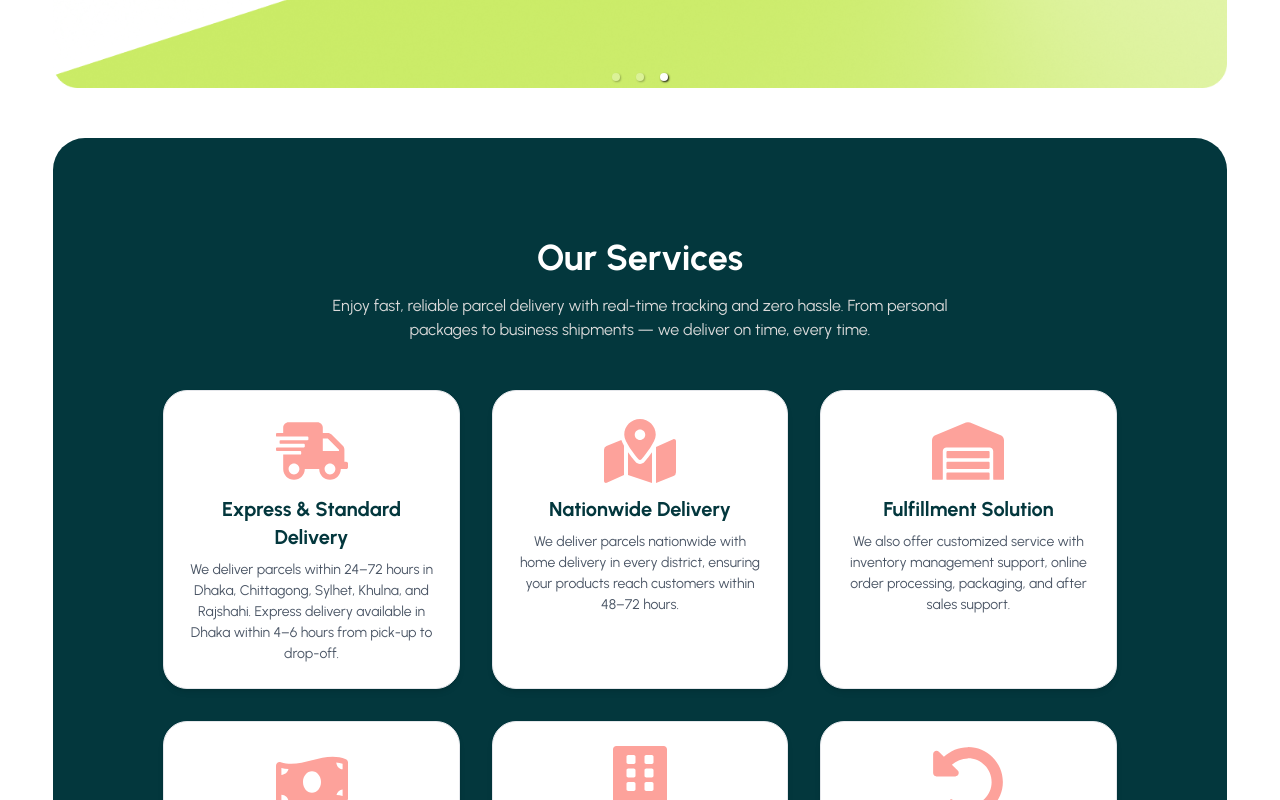
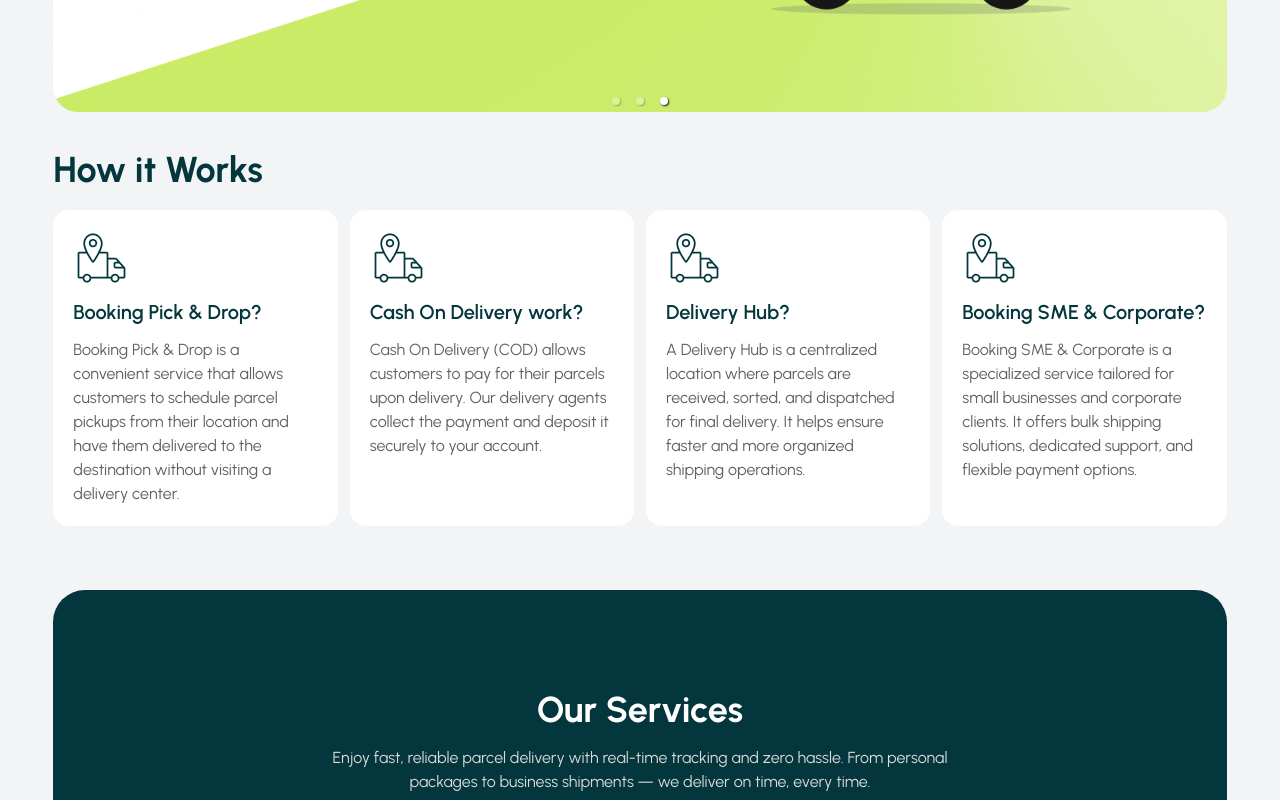
Before and after one commit to MD-SIFAT-AHAMED/FastFare-Client-Side, a React (Vite) app: page / in a window 1280 px wide. Shown: the part 520-1320 px from the top of the page. Built offline with nearby package versions, Linux system fonts and the light colour scheme.

Commit message:
HowWork section added and every section background colour change

```diff
--- a/src/Pages/Home/Banner/Banner.jsx
+++ b/src/Pages/Home/Banner/Banner.jsx
@@ -7,8 +7,14 @@ import "react-responsive-carousel/lib/styles/carousel.min.css"; // requires a lo
 
 const Banner = () => {
   return (
+    <div className="bg-gray-100">
       <div className="max-w-screen-2xl w-11/12 mx-auto">
-      <Carousel autoPlay={true} showStatus={false} infiniteLoop={true} showThumbs={false}>
+        <Carousel
+          autoPlay={true}
+          showStatus={false}
+          infiniteLoop={true}
+          showThumbs={false}
+        >
           <div>
             <img src={bannerImg1} />
           </div>
@@ -20,6 +26,7 @@ const Banner = () => {
           </div>
         </Carousel>
       </div>
+    </div>
   );
 };
 
--- a/src/Pages/Home/Home/Home.jsx
+++ b/src/Pages/Home/Home/Home.jsx
@@ -6,11 +6,13 @@ import ServiceProdive from '../ServiceProvide/ServiceProvide';
 import BeMerchant from '../BeMerchant/BeMerchant';
 import CommentSwiper from '../CommentSwiper/CommentSwiper';
 import FaqSection from '../FaqSection/FaqSection';
+import HowWorks from '../HowWorks/HowWorks';
 
 const Home = () => {
     return (
         <div>
             <Banner/>
+            <HowWorks/>
             <OurServices/>
             <ClientLogoMarquee/>
             <ServiceProdive/>
--- /dev/null
+++ b/src/Pages/Home/HowWorks/HowWorks.jsx
@@ -0,0 +1,51 @@
+import React from "react";
+import car from "../../../assets/bookingIcon.png";
+const HowWorks = () => {
+  const delivery = [
+    {
+      id: 1,
+      question: "Booking Pick & Drop?",
+      answer:
+        "Booking Pick & Drop is a convenient service that allows customers to schedule parcel pickups from their location and have them delivered to the destination without visiting a delivery center.",
+    },
+    {
+      id: 2,
+      question: "Cash On Delivery work?",
+      answer:
+        "Cash On Delivery (COD) allows customers to pay for their parcels upon delivery. Our delivery agents collect the payment and deposit it securely to your account.",
+    },
+    {
+      id: 3,
+      question: "Delivery Hub?",
+      answer:
+        "A Delivery Hub is a centralized location where parcels are received, sorted, and dispatched for final delivery. It helps ensure faster and more organized shipping operations.",
+    },
+    {
+      id: 4,
+      question: "Booking SME & Corporate?",
+      answer:
+        "Booking SME & Corporate is a specialized service tailored for small businesses and corporate clients. It offers bulk shipping solutions, dedicated support, and flexible payment options.",
+    },
+  ];
+
+  return (
+    <div className="bg-gray-100 pt-2 pb-16">
+      <div className="max-w-screen-2xl w-11/12 mx-auto">
+      <h1 className="text-3xl md:text-4xl font-bold text-[#03373D] my-5">How it Works</h1>
+        <div className="grid grid-cols-1 md:grid-cols-2 lg:grid-cols-4 gap-3">
+          {delivery.map((cart) => (
+            <div key={cart.id} className="bg-base-100 rounded-2xl space-y-3 p-5">
+              <img src={car} alt="" />
+              <h3 className="text-xl font-semibold text-[#03373D]">
+                {cart.question}
+              </h3>
+              <p className="text-base text-[#606060]">{cart.answer}</p>
+            </div>
+          ))}
+        </div>
+      </div>
+    </div>
+  );
+};
+
+export default HowWorks;
--- a/src/Pages/Home/OurServices/OurServices.jsx
+++ b/src/Pages/Home/OurServices/OurServices.jsx
@@ -49,15 +49,16 @@ const services = [
 
 const OurServices = () => {
   return (
-    <div className="max-w-screen-2xl w-11/12 mx-auto bg-[#03373D] px-12 py-[80px] lg:px-[110px] lg:py-[100px] rounded-4xl my-10">
+    <div className="bg-gray-100">
+      <div className="max-w-screen-2xl w-11/12 mx-auto bg-[#03373D] px-12 py-[80px] lg:px-[110px] lg:py-[100px] rounded-4xl ">
         <div className="text-center mb-12">
           <h2 className="text-3xl text-white md:text-4xl font-bold mb-4">
             Our Services
           </h2>
           <p className="text-[#DADADA] max-w-2xl mx-auto">
-          Enjoy fast, reliable parcel delivery with real-time tracking and zero
-          hassle. From personal packages to business shipments — we deliver on
-          time, every time.
+            Enjoy fast, reliable parcel delivery with real-time tracking and
+            zero hassle. From personal packages to business shipments — we
+            deliver on time, every time.
           </p>
         </div>
 
@@ -80,6 +81,7 @@ const OurServices = () => {
           ))}
         </div>
       </div>
+    </div>
   );
 };
 
--- a/src/Pages/Shared/Navbar/Navbar.jsx
+++ b/src/Pages/Shared/Navbar/Navbar.jsx
@@ -14,7 +14,8 @@ const Navbar = () => {
     </>
   );
   return (
-    <div className="max-w-screen-2xl w-11/12 mx-auto my-5">
+    <div className="bg-gray-100 py-5">
+      <div className="max-w-screen-2xl w-11/12 mx-auto bg-base-100 rounded-xl p-3">
         <div className="flex justify-between items-center ">
           <div className="flex items-center">
             <div
@@ -66,6 +67,7 @@ const Navbar = () => {
           </div>
         </div>
       </div>
+    </div>
   );
 };
 
```
Lines whose indentation alone changed are shown as unchanged.
